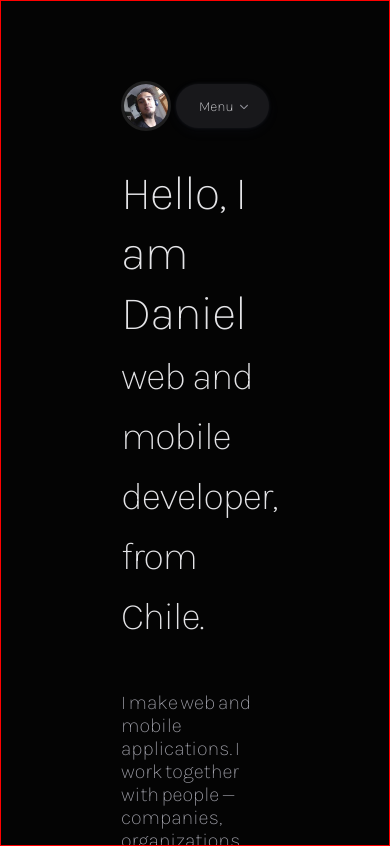
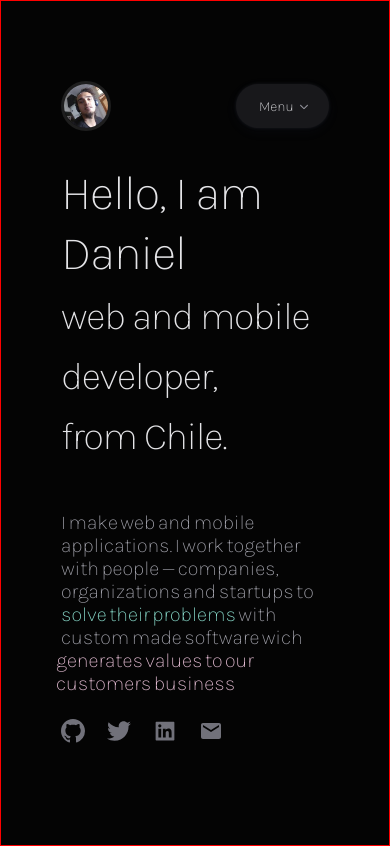
Before and after one commit to danielpizarrotadres/web-site, a React (Create React App) app: page / in a window 390 px wide. Built offline with nearby package versions, Linux system fonts and the light colour scheme.

Commit message:
:iphone: Fix responsive

```diff
--- a/src/App.module.css
+++ b/src/App.module.css
@@ -26,6 +26,16 @@
         padding: 0 120px;
         /* filter: blur(4px); */
         border: 1px solid red;
+    }
+
+    .AppBlured {
+        filter: blur(4px);
+    }
+}
+
+@media screen and (max-width: 420px) {
+    .App {
+        padding: 0 60px;
     }
 
     .AppBlured {
```
